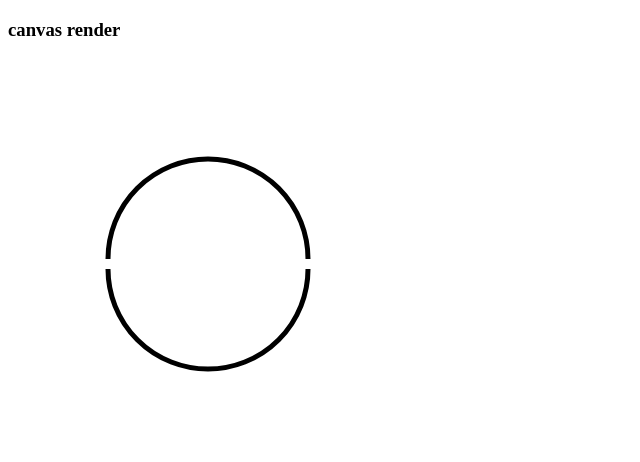
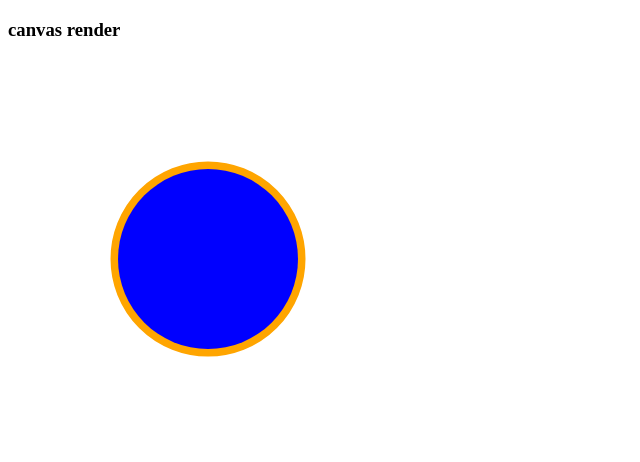
Before and after one commit to ParinovYT/js, a plain HTML site: page index.html in a window 1280 px wide. Shown: the whole page, without its empty margins (0-640 px from the left). Drawn offline with Linux system fonts and the light colour scheme.

Commit message:
20) Рисование с помощью JS полная окружность

```diff
--- a/index.html
+++ b/index.html
@@ -6,7 +6,7 @@
 <script src="scripts/main.js"></script>
 <link href="css/style.css" rel="stylesheet">
 </head>
-<body onload='draw_arc()'> <!-- Основная часть документа -->
+<body onload='draw_filled_circle()'> <!-- Основная часть документа -->
 <h3>canvas render</h3>
 <canvas id="g_render" width="400px" height="400px"></canvas>
 </body>
--- a/scripts/main.js
+++ b/scripts/main.js
@@ -1,16 +1,14 @@
-function draw_arc()
+function draw_filled_circle()
 {
 	var canvas=document.getElementById('g_render');
 	var ctx = canvas.getContext('2d');
 
 	ctx.beginPath();
-	ctx.lineWidth = 5;
-	ctx.arc(200,200,100,0, Math.PI,true);
+	ctx.lineWidth = 15;
+	ctx.strokeStyle = "orange";
+	ctx.fillStyle="blue";
+	ctx.arc(200, 200, 90, 0, 2*Math.PI, false);
 	ctx.stroke();
-
-	ctx.beginPath();
-	ctx.lineWidth = 5;
-	ctx.arc(200,200 + 10,100,0, Math.PI,false);
-	ctx.stroke();
+	ctx.fill();
 
 }
```
